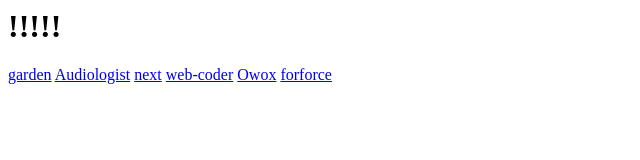
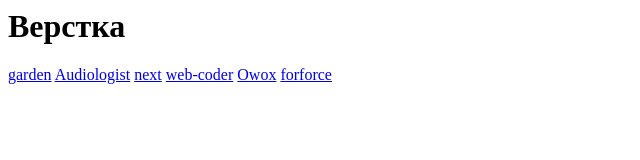
Before and after one commit to AlinaSheina/alinasheina.github.com, a plain HTML site: page index.html in a window 1280 px wide. Shown: the whole page, without its empty margins (0-640 px from the left). Drawn offline with Linux system fonts and the light colour scheme.

Commit message:
Update index.html

```diff
--- a/index.html
+++ b/index.html
@@ -1,4 +1,4 @@
-<h1> !!!!!</h1>
+<h1>Верстка</h1>
 <a href="/garden">garden</a>
 <a href="/audiologist">Audiologist</a>
 <a href="/next/index">next</a>
```
